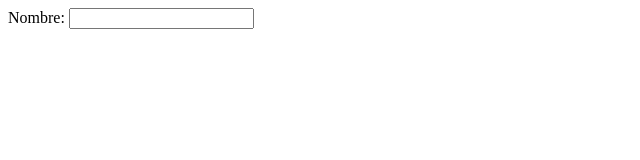
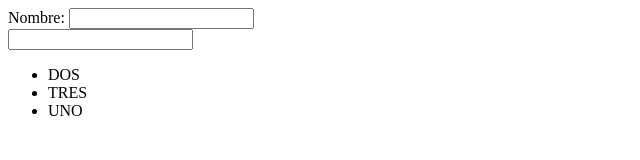
Before and after one commit to cfulloa/clase_1, a plain HTML site: page index.html in a window 1280 px wide. Shown: the whole page, without its empty margins (0-640 px from the left). Drawn offline with nearby package versions, Linux system fonts and the light colour scheme.

Commit message:
Ng REpeat Filter

```diff
--- a/index.html
+++ b/index.html
@@ -10,7 +10,23 @@
 
 Nombre: <input type="text" ng-model="name">{{ name }}
 
+<div ng-init="nombres = [{name:'uno'},{name:'dos'},{name:'tres'}]">
 
+    <input type="text" ng-model="name">
+
+    <ul>
+        <li ng-repeat="nombre in nombres | filter: name | orderBy: 'name'">
+
+            <span>{{nombre.name | uppercase}}</span>
+
+
+        </li>
+
+    </ul>
+
+
+
+</div>
 
 
 
```
